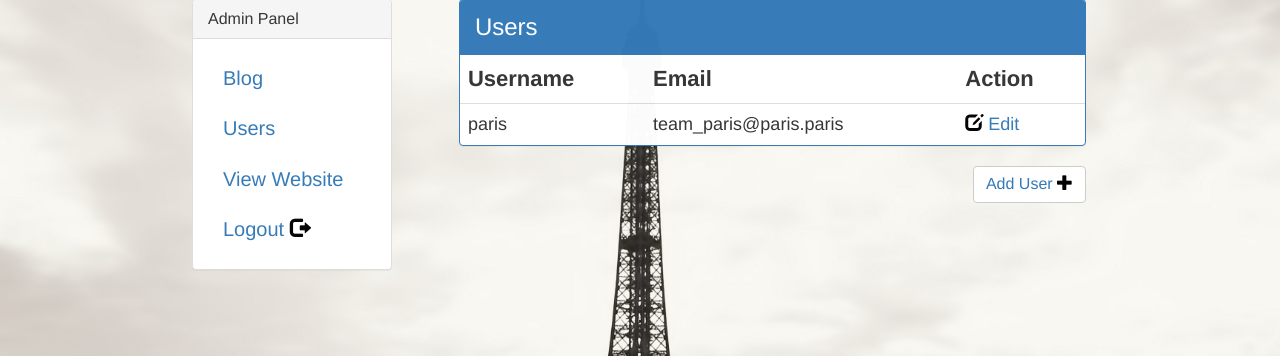
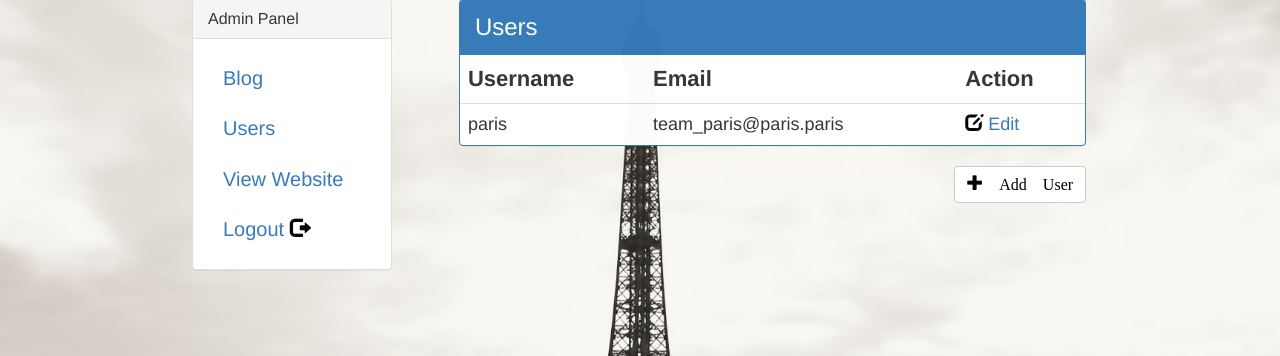
Before and after one commit to optodent/Team-Paris_PHP, a PHP site: page /admin/users.php in a window 1280 px wide. Shown: the part 69-425 px from the top of the page. Run offline with PHP 8.4, Linux system fonts and the light colour scheme; a user stored in the database is signed in; data comes from the database, SQL or seed files in the repository.

Commit message:
Update users.php

```diff
--- a/admin/users.php
+++ b/admin/users.php
@@ -109,7 +109,7 @@ if (isset($_GET['deluser'])) {
             </div>
 
             <button type="button" class="btn btn-default">
-                <a href='adduser.php' class="none">Add User <span class="glyphicon glyphicon-plus"></span></a>
+                <a href='adduser.php' class="none"><span class="glyphicon glyphicon-plus"> Add User</span></a>
             </button>
 
         </div>
```
